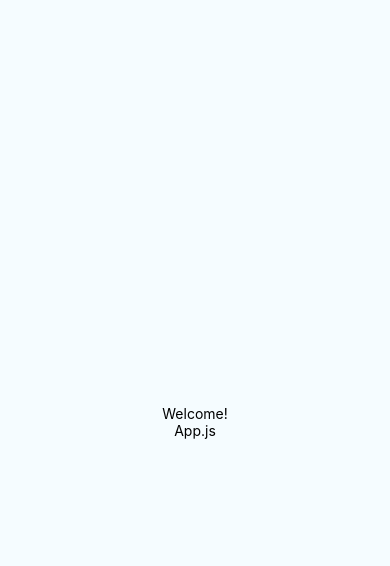
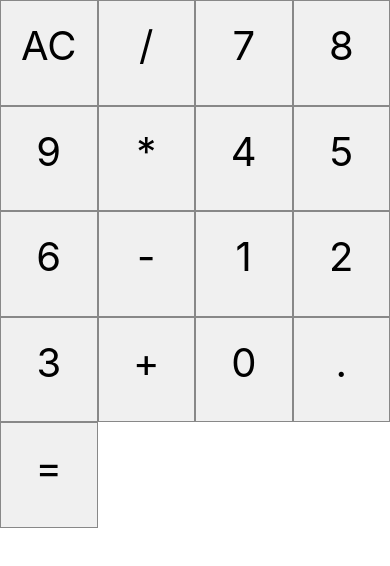
Before and after one commit to hmazzuchetti/react-native-calculator, a React Native app: screen / in a window 390 px wide. Shown: the top 566 px of the page. Built offline with nearby package versions, Linux system fonts and the light colour scheme.

Commit message:
Botoes da calculadora

```diff
--- a/App.js
+++ b/App.js
@@ -3,15 +3,35 @@
   SafeAreaView,
   StyleSheet,
   Text,
+  View
 } from 'react-native';
+import Button from './src/components/Buttons';
 
 
 const App = () => {
 
   return (
     <SafeAreaView style={styles.container}>
-      <Text>Welcome!</Text>
-      <Text>App.js</Text>
+      <View style={styles.buttons}>
+        <Button label="AC" />
+        <Button label="/" />
+        <Button label="7" />
+        <Button label="8" />
+        <Button label="9" />
+        <Button label="*" />
+        <Button label="4" />
+        <Button label="5" />
+        <Button label="6" />
+        <Button label="-" />
+        <Button label="1" />
+        <Button label="2" />
+        <Button label="3" />
+        <Button label="+" />
+        <Button label="0" />
+        <Button label="." />
+        <Button label="=" />
+      </View>
+
     </SafeAreaView>
   );
 };
@@ -19,9 +39,11 @@
 const styles = StyleSheet.create({
   container: {
     flex: 1,
-    justifyContent: 'center',
-    alignItems: 'center',
-    backgroundColor: '#F5FCFF'
+  },
+  buttons: {
+    flexDirection: 'row',
+    flexWrap: 'wrap'
+
   }
 });
 
--- /dev/null
+++ b/src/components/Buttons.js
@@ -0,0 +1,29 @@
+import React from 'react';
+import{
+    StyleSheet,
+    Text,
+    Dimensions,
+    TouchableHighlight
+} from 'react-native';
+
+
+const styles = StyleSheet.create({
+    button:{
+        fontSize: 40,
+        height: Dimensions.get('window').height / 8,
+        width: Dimensions.get('window').width / 4,
+        padding: 20,
+        backgroundColor: '#f0f0f0',
+        textAlign: 'center',
+        borderWidth: 1,
+        borderColor: '#888'
+    }
+})
+
+export default props =>{
+    return(
+        <TouchableHighlight onPress={props.onClick}>
+            <Text style={styles.button}>{props.label}</Text>
+        </TouchableHighlight>
+    )
+}
```
